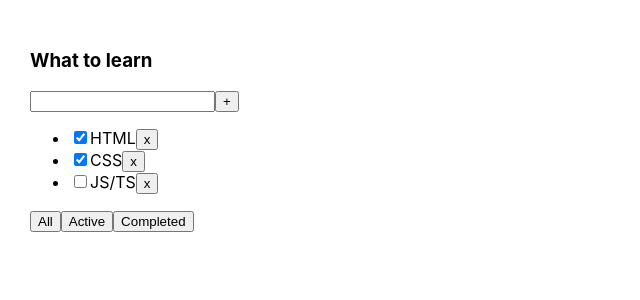
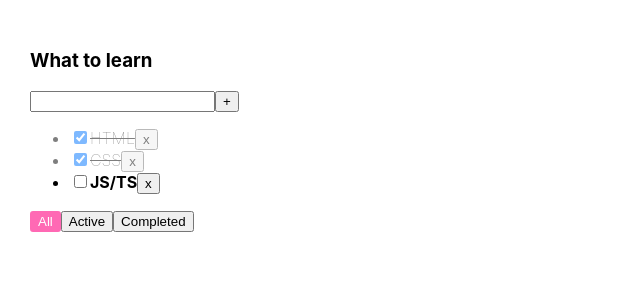
Before and after one commit to Sergey-BY6/Todolist, a React (Create React App) app: page / in a window 1280 px wide. Shown: the top 300 px of the page, without its empty margins (0-640 px from the left). Built offline with nearby package versions, Linux system fonts and the light colour scheme.

Commit message:
Conditional rendering of classes, checkbox rendering. Lessons 4.

```diff
--- a/src/App.css
+++ b/src/App.css
@@ -6,3 +6,26 @@
 .App > div {
   margin-right: 50px;
 }
+
+
+.task-done {
+  text-decoration: line-through;
+  opacity: 0.5;
+  font-weight: lighter;
+}
+
+.task {
+  font-weight: bold;
+}
+
+.btn-active {
+  color: white;
+  background-color: hotpink;
+  border: 2px solid hotpink;
+  border-radius: 3px;
+}
+
+.input-error {
+  border: 5px solid red;
+  outline: none;
+}
--- a/src/App.tsx
+++ b/src/App.tsx
@@ -39,6 +39,13 @@ function App() {
         setTasks([newTask, ...tasks])
     }
 
+    const changeTaskStatus = (taskId: string, isDone: boolean) => {
+        setTasks(tasks.map(el => el.id === taskId ? {...el, isDone: isDone}: el))
+    }
+
+
+
+
 
 
     const getFilteredTasksForRender = (tasks: Array<TaskType>, filter: FilterValueType): Array<TaskType> => {
@@ -61,6 +68,8 @@ function App() {
                       removeTask={removeTask}
                       changeFilter={changeFilter}
                       addTask={addTask}
+                      changeTaskStatus={changeTaskStatus}
+                      filter={filter}
             />
         </div>
     );
--- a/src/TodoList.tsx
+++ b/src/TodoList.tsx
@@ -1,4 +1,4 @@
-import React, {ChangeEvent, KeyboardEvent,  useState} from 'react';
+import React, {ChangeEvent, KeyboardEvent, useState} from 'react';
 import {FilterValueType} from './App';
 
 type TodoListPropsType = {
@@ -7,6 +7,8 @@ type TodoListPropsType = {
     removeTask: (taskId: string) => void
     changeFilter: (filter: FilterValueType) => void
     addTask: (title: string) => void
+    changeTaskStatus: (taskId: string, isDone: boolean) => void
+    filter: FilterValueType
 }
 
 export type TaskType = {
@@ -18,23 +20,32 @@ export type TaskType = {
 
 const TodoList = (props: TodoListPropsType) => {
 
-    const [title, setTitle] = useState<string>("")
+    const [title, setTitle] = useState<string>('')
+    const [error, setError] = useState<boolean>(false)
     console.log(title)
 
-const addTask = () => {
-    props.addTask (title)
-    setTitle("")
-}
+    const addTask = () => {
+        const trimmedTitle = title.trim()
+        if (trimmedTitle !== '') {
+            props.addTask(title)
+            console.error('Строка пустая')
+        } else {
+            setError(true)
+        }
+        setTitle('')
+    }
 
 
+    const onChangeHandler = (event: ChangeEvent<HTMLInputElement>) => {
+        error && setError(false)
+        setTitle(event.currentTarget.value)
 
-const onChangeHandler = (event: ChangeEvent<HTMLInputElement>) => {
-        setTitle(event.currentTarget.value)
-}
+    }
 
     const onKeyDownHandler = (event: KeyboardEvent<HTMLInputElement>) => {
-       event.key === "Enter" && addTask ()
+        event.key === 'Enter' && addTask()
     }
+
 
     // const onClickNandlerAll = () => props.changeFilter("all")
     // const onClickNandlerActive = () => props.changeFilter("active")
@@ -42,15 +53,24 @@ const onChangeHandler = (event: ChangeEvent<HTMLInputElement>) => {
 
 
     const handlerCreator = (filter: FilterValueType) => () => props.changeFilter(filter)
+    const errormessage = error && <p style={{color: 'red', fontWeight: 'bold', margin: 0}}>Title is required</p>
 
-
+    const inputErrorClasses = error ? 'input-error' : ''
 
     let taskslist = props.tasks.length
         ? props.tasks.map((el: TaskType) => {
             const removeTask = () => props.removeTask(el.id)
+            const taskClasses = el.isDone ? 'task-done' : 'task'
+            const changeTaskStatus = (e: ChangeEvent<HTMLInputElement>) => {
+                props.changeTaskStatus(el.id, e.currentTarget.checked)
+            }
             return (
-                <li key={el.id} ><input type="checkbox"
-                           checked={el.isDone}/>
+                <li key={el.id} className={taskClasses}>
+                    <input
+                        onChange={changeTaskStatus}
+                        type="checkbox"
+                        checked={el.isDone}
+                    />
                     <span>{el.title}</span>
                     <button onClick={removeTask}>x</button>
                 </li>
@@ -63,16 +83,27 @@ const onChangeHandler = (event: ChangeEvent<HTMLInputElement>) => {
         <div>
             <h3>{props.title}</h3>
             <div>
-                <input value={title} onChange={onChangeHandler} onKeyDown={onKeyDownHandler}/>
+                <input value={title}
+                       onChange={onChangeHandler}
+                       onKeyDown={onKeyDownHandler}
+                       className={inputErrorClasses}
+                />
                 <button onClick={addTask}>+</button>
+                {errormessage}
             </div>
             <ul>
                 {taskslist}
             </ul>
             <div>
-                <button onClick={handlerCreator("all")}>All</button>
-                <button onClick={handlerCreator("active")}>Active</button>
-                <button onClick={handlerCreator("completed")}>Completed</button>
+                <button className={props.filter === 'all' ? 'btn-active' : ''}
+                        onClick={handlerCreator('all')}>All
+                </button>
+                <button className={props.filter === 'active' ? 'btn-active' : ''}
+                        onClick={handlerCreator('active')}>Active
+                </button>
+                <button className={props.filter === 'completed' ? 'btn-active' : ''}
+                        onClick={handlerCreator('completed')}>Completed
+                </button>
             </div>
         </div>
     );
```
